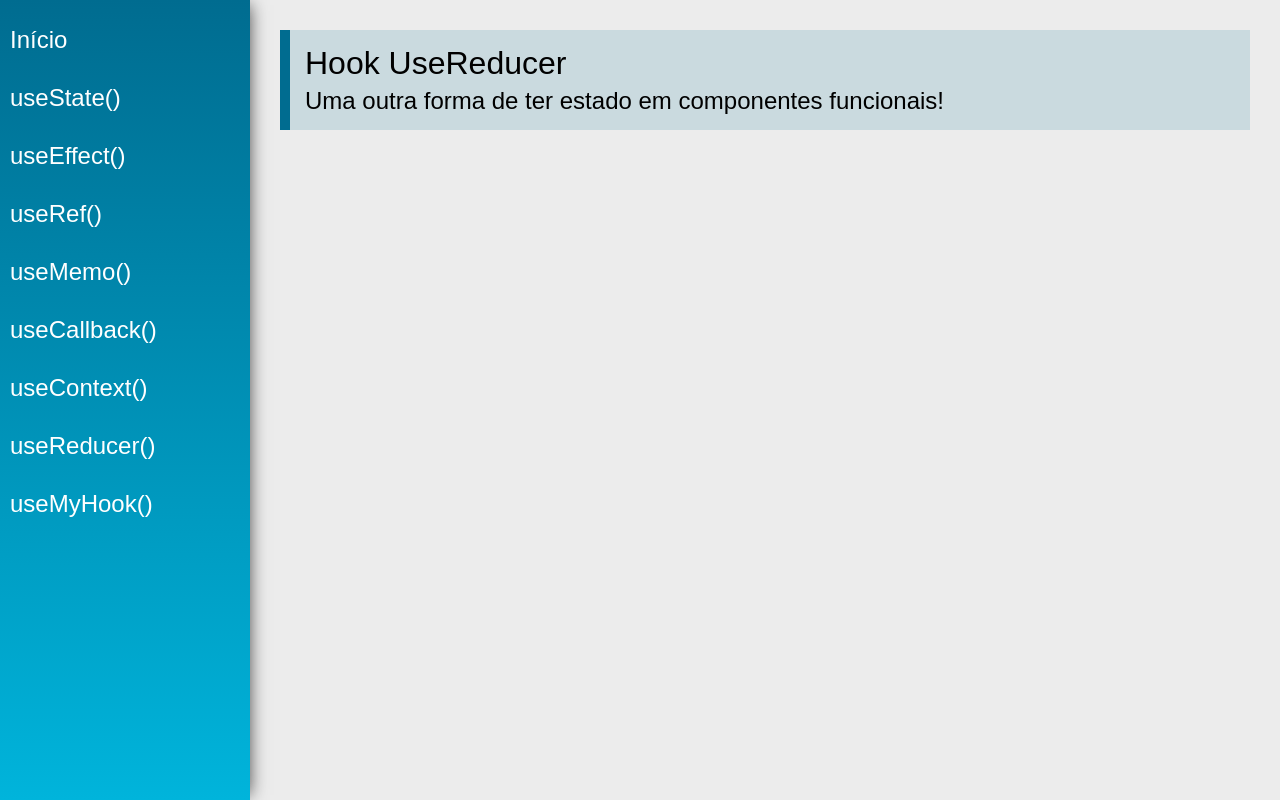
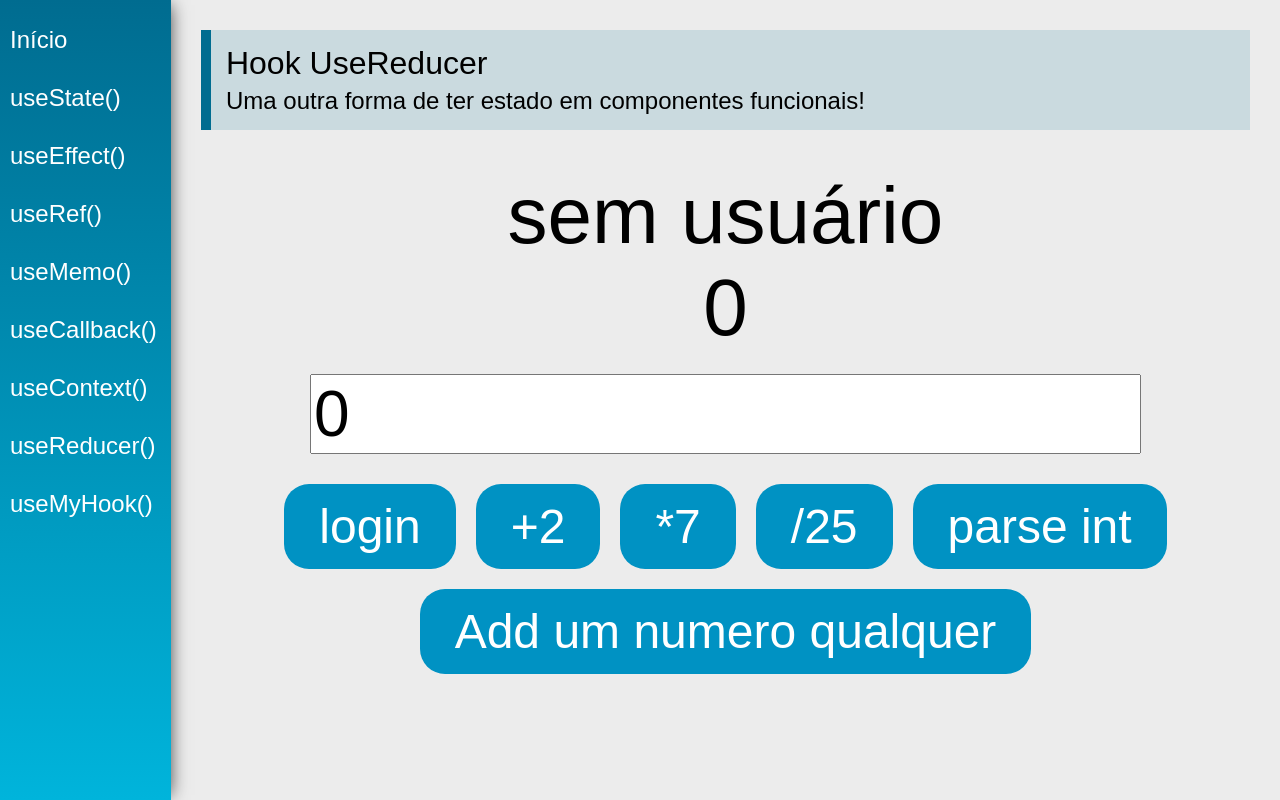
Before and after one commit to dronan/reactHooks, a React (Create React App) app: page /useReducer in a window 1280 px wide. Built offline with nearby package versions, Linux system fonts and the light colour scheme.

Commit message:
exemplos de uso do userReducer: o dispatch chama a funcao reducer  e altera o estado inicial passado no call

```diff
--- a/src/views/examples/UseReducer.jsx
+++ b/src/views/examples/UseReducer.jsx
@@ -1,13 +1,79 @@
-import React from 'react'
+import React, { useReducer, useRef } from 'react'
 import PageTitle from '../../components/layout/PageTitle'
 
+const initialState = {
+    cart: [],
+    products: [],
+    user: null,
+    number: 0,
+}
+
+function reducer(state, action){
+    switch(action.type){
+        case 'sum2':
+            return {...state, number: state.number + 2}
+        case 'login':
+            return {...state, user: {name: action.payload.name, email: action.payload.email}}
+        case 'multi7':
+            return {...state, number: state.number * 7}
+        case 'div25':
+            return {...state, number: state.number / 25}
+        case 'parseint':
+            return {...state, number: parseInt(state.number)}
+        case 'somanumero':
+            return {...state, number: state.number + action.payload}
+        default:
+            return state
+    }
+}
+
 const UseReducer = (props) => {
+
+    // o useReducer é usado para gerenciar estados de componentes funcionais
+    // recebe dois parâmetros: o reducer que é a função que vai trabalhar o dado, e o estado inicial do dado
+    // o dispatch é usado para disparar uma ação para o reducer
+    const [state, dispatch] = useReducer(reducer, initialState)
+
+    const [number] = React.useState(0)
+
+    const refNumber = useRef(null)
+
     return (
         <div className="UseReducer">
             <PageTitle
                 title="Hook UseReducer"
                 subtitle="Uma outra forma de ter estado em componentes funcionais!"
             />
+
+            <div className="center">
+                {
+                state.user ?
+                    <span className="text">{state.user.name} - {state.user.email}</span>
+                :
+                    <span className="text">sem usuário</span>
+                }
+
+                <span className="text">
+                    {state.number}
+                </span>
+                <span className="text">
+                    <input type="number" className="input" ref={refNumber} defaultValue={number} />
+                </span>
+                <div>
+                    <button className="btn" onClick={() => dispatch({type: 'login',
+                                                                    payload: {
+                                                                                name:'Maria',
+                                                                                email: 'maria@email.com'
+                                                                            }
+                                                                        })}>login</button>
+                    <button className="btn" onClick={() => dispatch({type: 'sum2'})}>+2</button>
+                    <button className="btn" onClick={() => dispatch({type: 'multi7'})}>*7</button>
+                    <button className="btn" onClick={() => dispatch({type: 'div25'})}>/25</button>
+                    <button className="btn" onClick={() => dispatch({type: 'parseint'})}>parse int</button>
+                    <button className="btn" onClick={() => dispatch({type: 'somanumero', payload: parseInt(refNumber.current.value)})}>Add um numero qualquer</button>
+                </div>
+            </div>
+
         </div>
     )
 }
```
